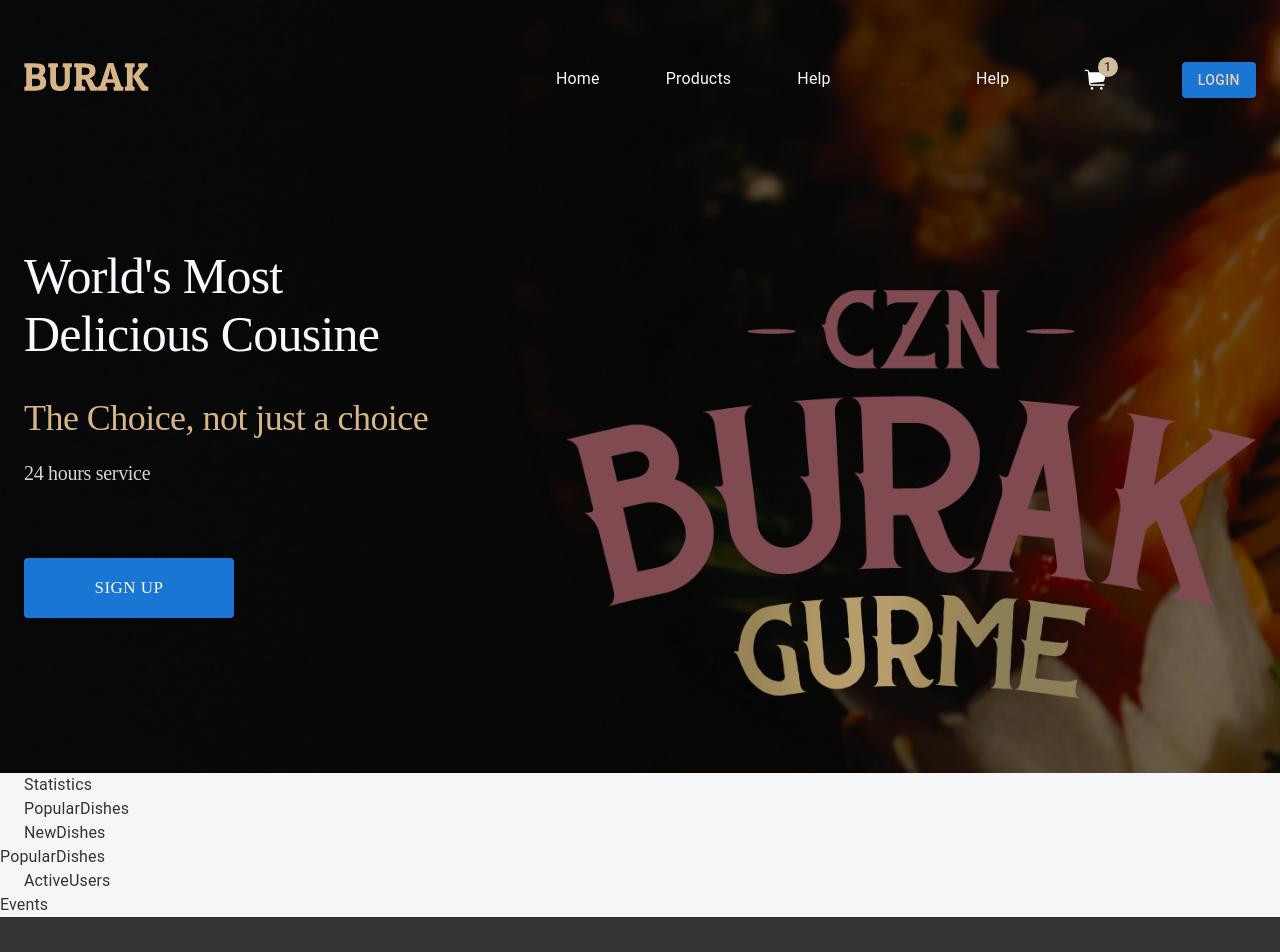
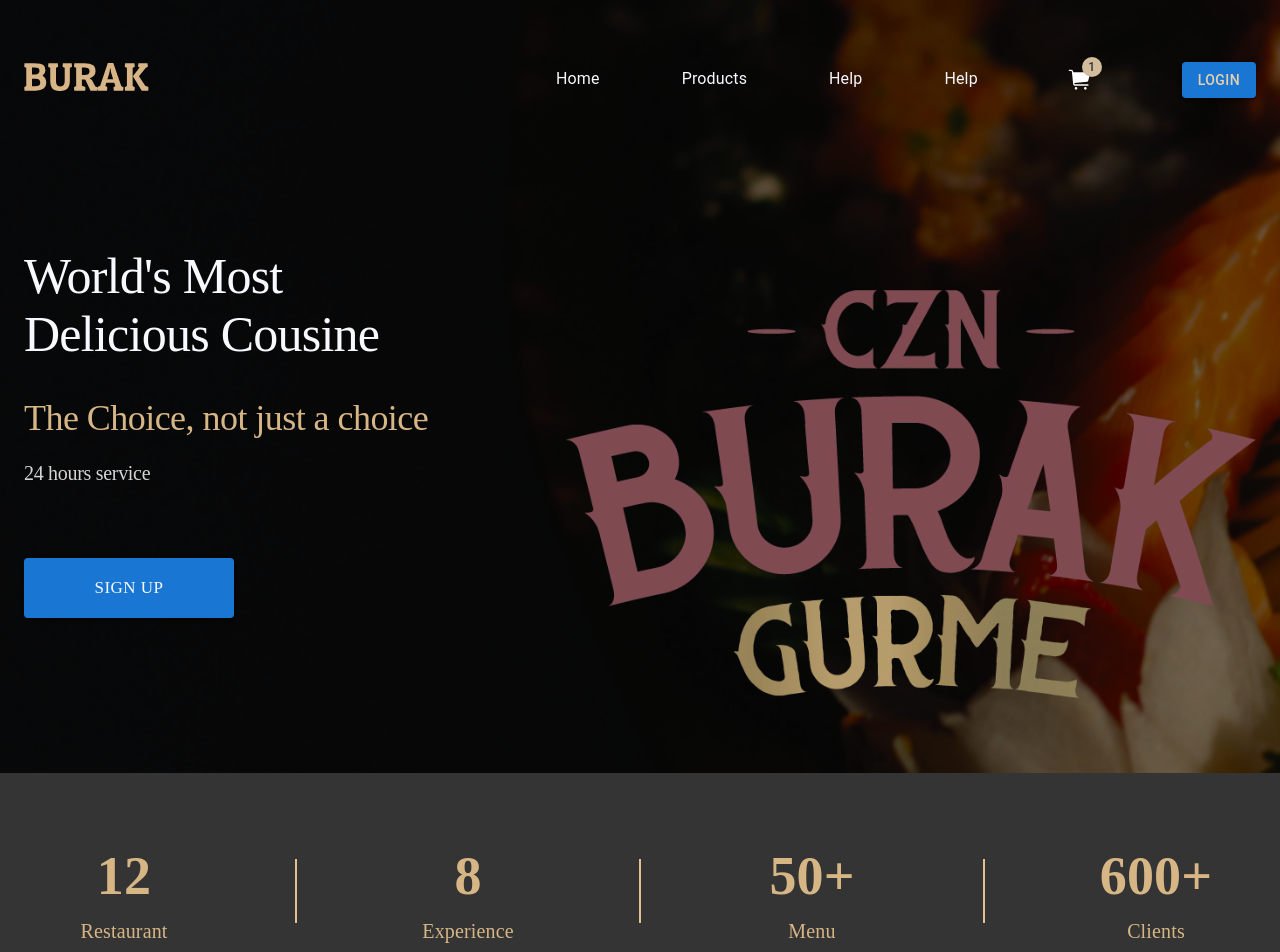
Before and after one commit to rahmatullohsotiboldiev9-tech/burak-react, a React (Create React App) app: page / in a window 1280 px wide. Shown: the top 952 px of the page. Built offline with nearby package versions, Linux system fonts and the light colour scheme.

Commit message:
fix: modify statistics sectional components

```diff
--- a/src/app/components/headers/HomeNavbar.tsx
+++ b/src/app/components/headers/HomeNavbar.tsx
@@ -44,7 +44,7 @@
                         </Box>
 
 
-                        ...
+
                         <Box className="hover-line">
                             <NavLink to="/help" activeClassName="underline">Help</NavLink>
                         </Box>
--- a/src/app/screens/homePage/Statistics.tsx
+++ b/src/app/screens/homePage/Statistics.tsx
@@ -1,10 +1,66 @@
 import React from "react";
-import { Container } from "@mui/material";
+import { Box, Container, Divider, Stack } from "@mui/material";
 
 export default function Statistics() {
     return (
-        <div>
-            <Container>Statistics</Container>
-        </div>
+        <div className={"static-frame"}>
+            <Container>
+                <Stack className="info">
+                    <Stack className="static-box">
+                        <Box className="static-num">12</Box>
+                        <Box className="static-text">Restaurant</Box>
+                    </Stack>
+                    <Divider
+                        orientation="vertical"
+                        flexItem
+                        sx={{
+                            height: 64,
+                            width: "2px",
+                            border: 0,
+                            bgcolor: "#E3C08D",
+                            alignSelf: "center",
+                        }}
+                    />
+
+                    <Stack className="static-box">
+                        <Box className="static-num">8</Box>
+                        <Box className="static-text">Experience</Box>
+                    </Stack>
+
+                    <Divider
+                        orientation="vertical"
+                        flexItem
+                        sx={{
+                            height: 64,
+                            width: "2px",
+                            border: 0,
+                            bgcolor: "#E3C08D",
+                            alignSelf: "center",
+                        }}
+                    />
+                    <Stack className="static-box">
+                        <Box className="static-num">50+</Box>
+                        <Box className="static-text">Menu</Box>
+                    </Stack>
+
+                    <Divider
+                        orientation="vertical"
+                        flexItem
+                        sx={{
+                            height: 64,
+                            width: "2px",
+                            border: 0,
+                            bgcolor: "#E3C08D",
+                            alignSelf: "center",
+                        }}
+                    />
+
+                    <Stack className="static-box">
+                        <Box className="static-num">600+</Box>
+                        <Box className="static-text">Clients</Box>
+                    </Stack>
+                </Stack>
+            </Container>
+        </div >
     );
 }
--- a/src/app/screens/homePage/index.tsx
+++ b/src/app/screens/homePage/index.tsx
@@ -5,7 +5,7 @@
 import Advertisement from "./Advertisement";
 import ActiveUsers from "./ActiveUsers";
 import Events from "./Events";
-
+import "../../../css/home.css";
 export default function HomePage() {
     return (
         <div className={"homepage"}>
--- a/src/css/home.css
+++ b/src/css/home.css
@@ -2,3 +2,48 @@
     width: 100;
     height: auto;
 }
+
+/** STATIISTICS**/
+
+.homepage .static-frame {
+    width: 100%;
+    height: 236px;
+    background: #343434;
+}
+
+.homepage .static-frame .info {
+    height: 100%;
+    display: flex;
+    flex-direction: row;
+    justify-content: space-between;
+    align-items: center;
+}
+
+.homepage .static-frame .info .static-box {
+    width: 200px;
+    height: 116px;
+    display: flex;
+    flex-direction: column;
+    align-items: center;
+    justify-content: center;
+}
+
+.homepage .static-frame .info .static-box .static-num {
+    text-align: center;
+    font-family: Poppins;
+    font-size: 54px;
+    font-style: normal;
+    font-weight: 600;
+    line-height: 80px;
+    color: #d7b686;
+}
+
+.homepage .static-frame .info .static-box .static-text {
+    text-align: center;
+    font-family: Poppins;
+    font-size: 20px;
+    font-style: normal;
+    font-weight: 500;
+    line-height: 30px;
+    color: #d7b686;
+}
--- a/tsconfig.json
+++ b/tsconfig.json
@@ -15,7 +15,6 @@
     "noFallthroughCasesInSwitch": true,
     "module": "esnext",
     "moduleResolution": "node",
-    "ignoreDeprecations": "6.0",
     "resolveJsonModule": true,
     "isolatedModules": true,
     "noEmit": true,
```
Also changed, not shown: src/app/components/divider/index.tsx (added, +21 -0 lines).
